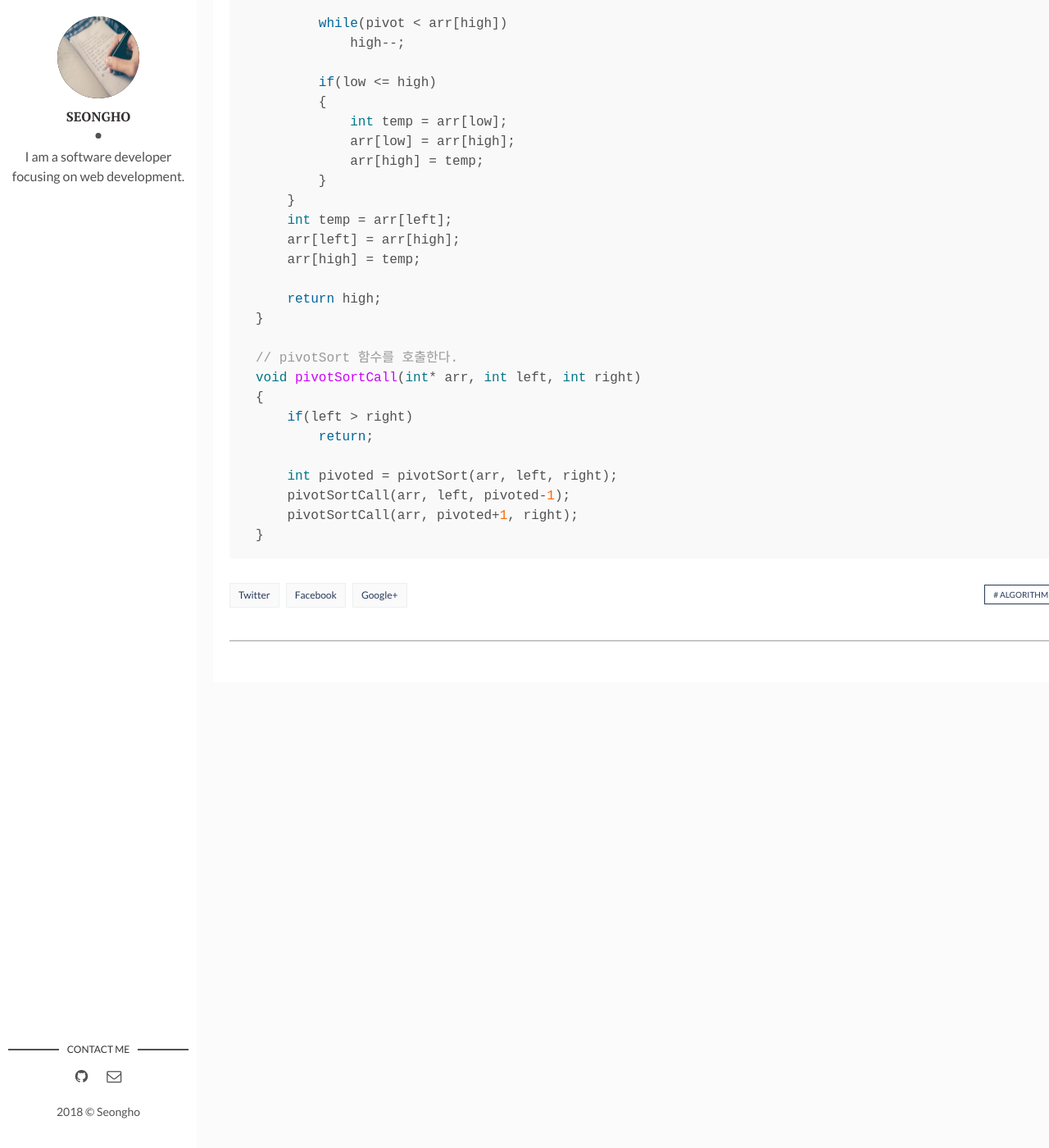
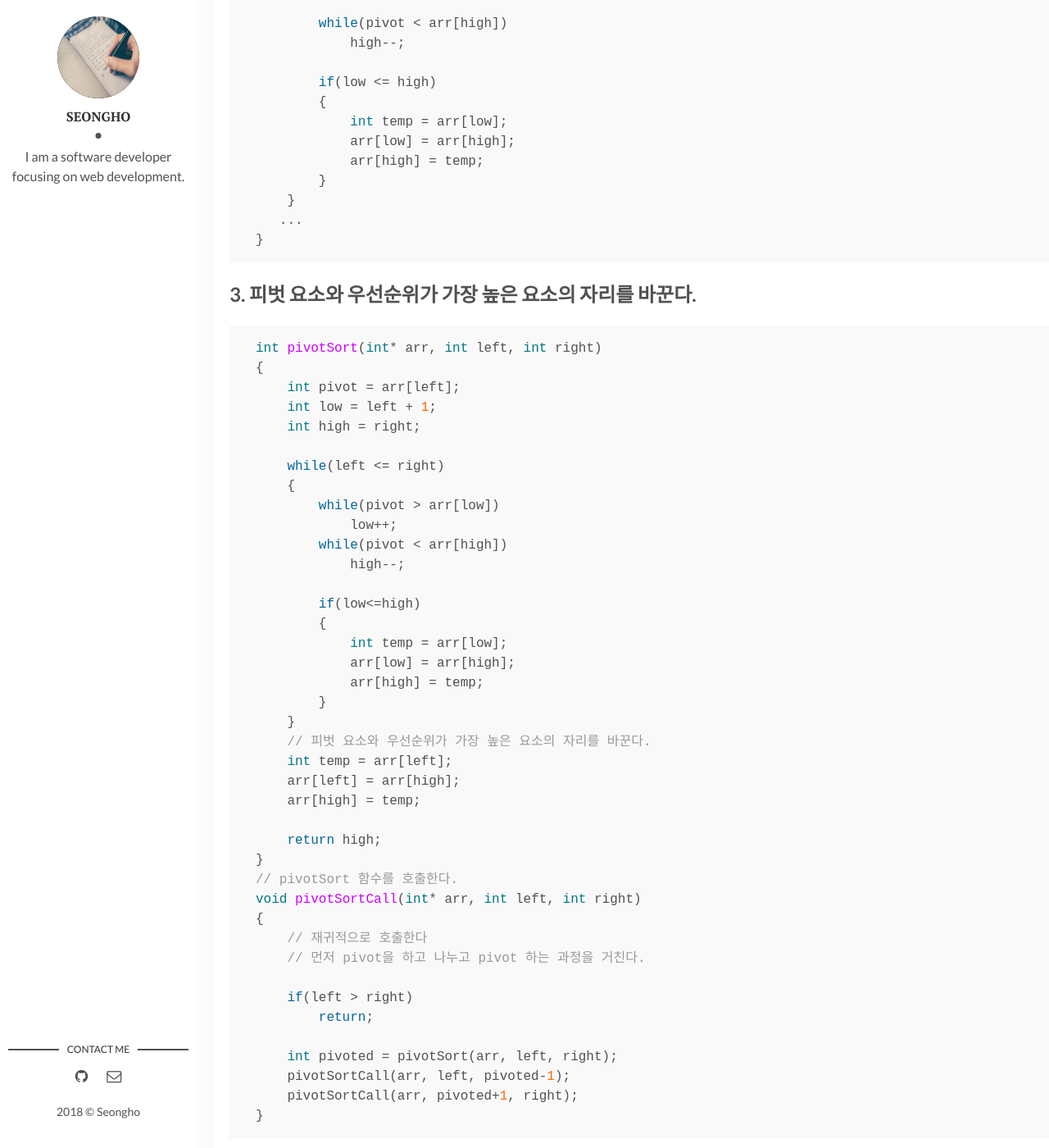
Before and after one commit to nsho77/nsho77.github.io, a Jekyll site: the page built from _posts/2018-04-20-QuickSort.markdown, in a window 1280 px wide and 1400 px high, scrolled down 1930 px. Shown: the whole window at 82% size. Built offline with Jekyll 4.4.1, drawn with Linux system fonts in a browser that asks for light colours; comment, search, counter and statistics services are not loaded.

```diff
--- a/_posts/2018-04-20-QuickSort.markdown
+++ b/_posts/2018-04-20-QuickSort.markdown
@@ -69,16 +69,45 @@ int pivotSort(int* arr, int left, int right)
             arr[high] = temp;
         }
     }
+   ...
+}
+{% endhighlight %}
+
+## 3. 피벗 요소와 우선순위가 가장 높은 요소의 자리를 바꾼다.
+{% highlight cpp %}
+int pivotSort(int* arr, int left, int right)
+{
+    int pivot = arr[left];
+    int low = left + 1;
+    int high = right;
+
+    while(left <= right)
+    {
+        while(pivot > arr[low])
+            low++;
+        while(pivot < arr[high])
+            high--;
+
+        if(low<=high)
+        {
+            int temp = arr[low];
+            arr[low] = arr[high];
+            arr[high] = temp;
+        }
+    }
+    // 피벗 요소와 우선순위가 가장 높은 요소의 자리를 바꾼다.
     int temp = arr[left];
     arr[left] = arr[high];
     arr[high] = temp;
 
     return high;
 }
-
 // pivotSort 함수를 호출한다.
 void pivotSortCall(int* arr, int left, int right)
 {
+    // 재귀적으로 호출한다
+    // 먼저 pivot을 하고 나누고 pivot 하는 과정을 거친다.
+
     if(left > right)
         return;
 
```
Also changed, not shown: _posts/2018-05-08-AVLTree.md (+23 -1 lines).
